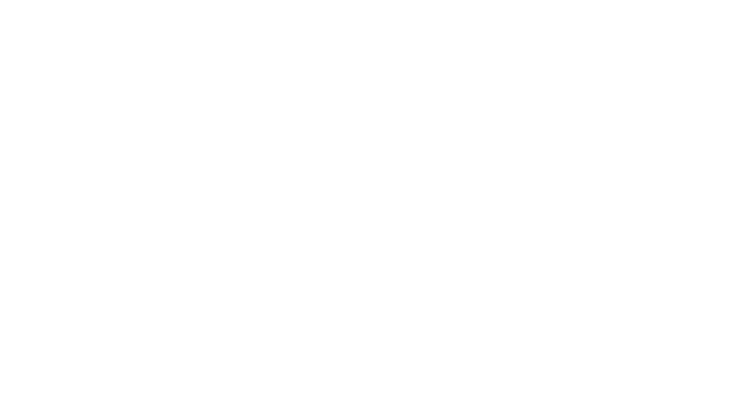
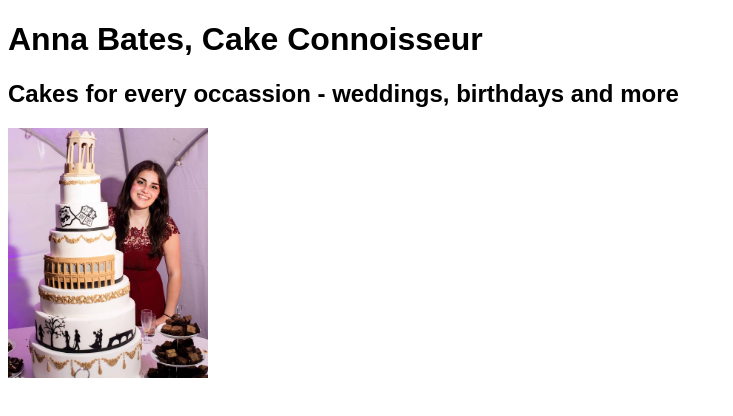
Before and after one commit to meganrl/group_project_cfg, a plain HTML site: page index.html in a window 1280 px wide. Shown: the whole page, without its empty margins (0-733 px from the left). Drawn offline with Linux system fonts and the light colour scheme.

Commit message:
adding heading and anna trinity cake

```diff
--- a/index.html
+++ b/index.html
@@ -5,3 +5,13 @@
   <link rel ="stylesheet" type="text/css" href="css/style.css"
   <link rel="stylesheet" href="https://stackpath.bootstrapcdn.com/bootstrap/4.1.3/css/bootstrap.min.css" crossorigin="anonymous">
 </head>
+
+<div>
+
+<h1> Anna Bates, Cake Connoisseur </h1>
+<h2> Cakes for every occassion - weddings, birthdays and more </h2>
+
+<!----image of anna at trinity----->
+<img src="pics/anna trinity.jpg" width="200"px>
+
+</div>
```
Also changed, not shown: pics/anna 18 chocolate.jpg (added), pics/anna 21.jpg (added), pics/anna cake graham.jpg (added), pics/anna cake sarah.jpg (added), pics/anna cake vera.jpg (added), pics/anna israel.jpg (added), pics/anna mum birthday.jpg (added), pics/anna trinity.jpg (added), pics/cake kiera birthday.jpg (added), 2 other files.
